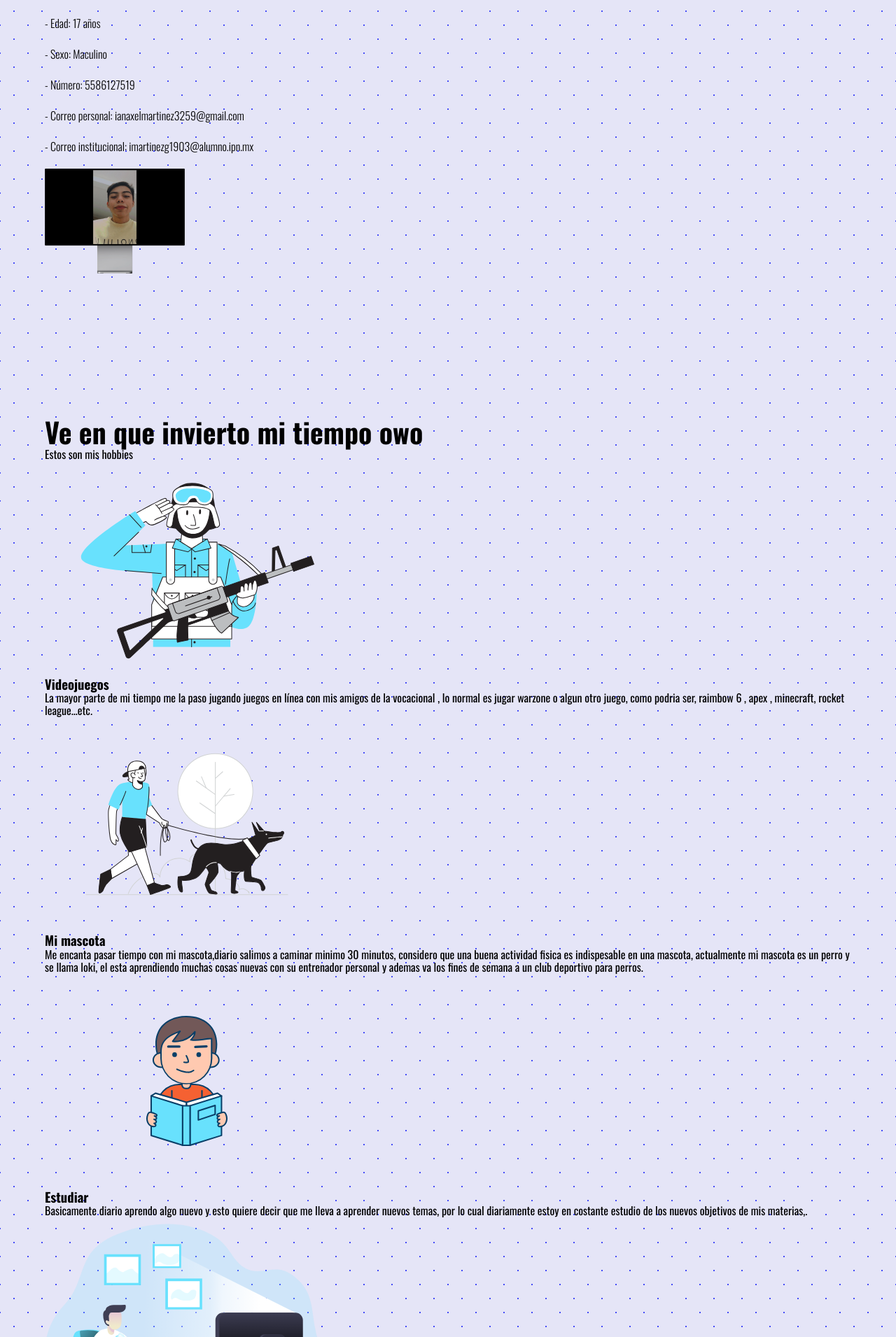
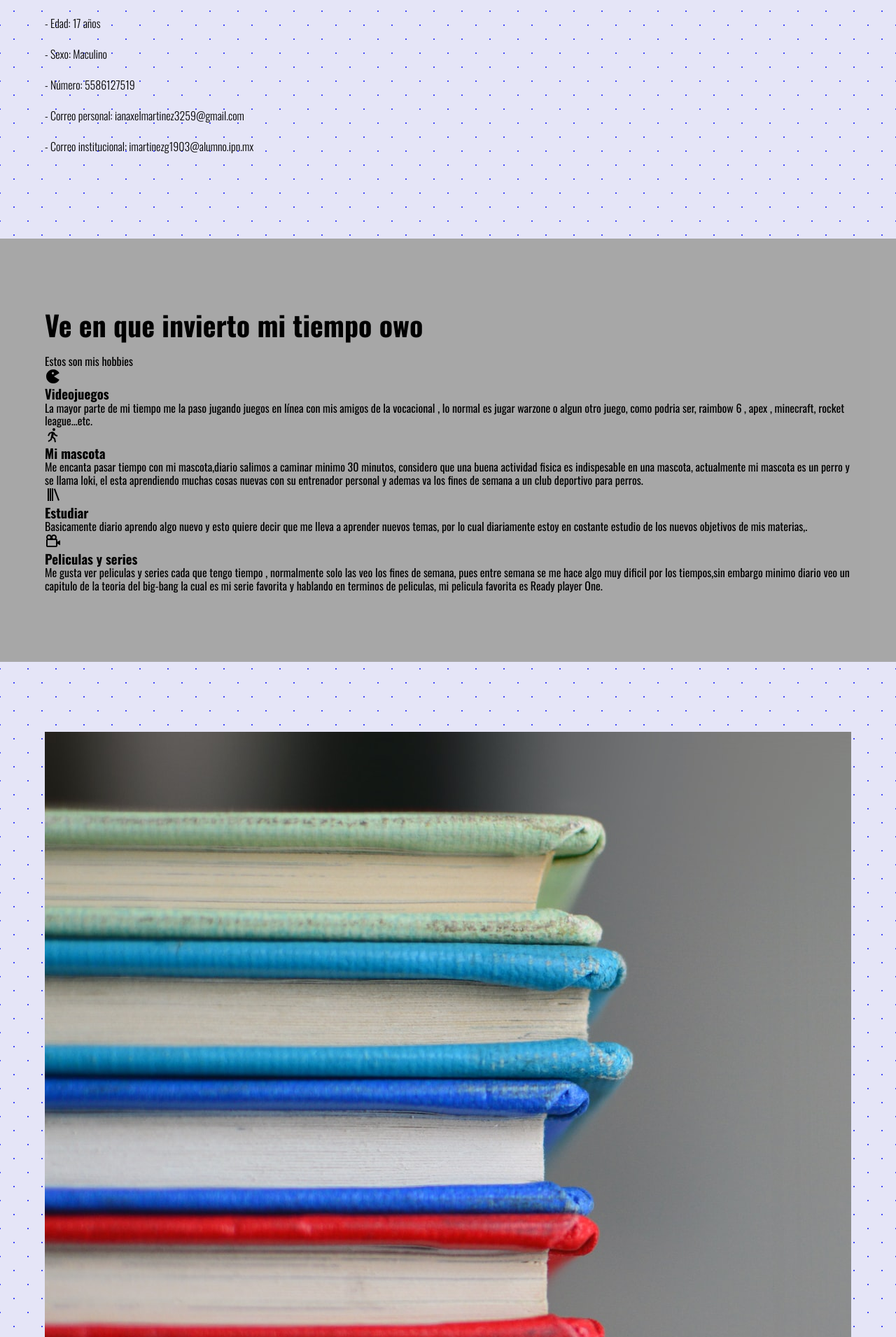
Before and after one commit to MartinezGodinezIanAxel/4IV7-PSW-MARTINEZ-GODINEZ-IAN-AXEL, a PHP site: page / in a window 1280 px wide. Shown: the part 1404-3315 px from the top of the page at 70% size. Run offline with PHP 8.4, Linux system fonts and the light colour scheme.

Commit message:
pagina web

```diff
--- a/css/style.css
+++ b/css/style.css
@@ -113,6 +113,16 @@
     background: var(--color-primary);
 }
 
+.cta{
+    display: inline-block;
+    background:var(--color-btn);
+    color:var(--text-btn);
+    padding:var(--padding-btn);
+    text-align: center;
+    text-decoration: none;
+
+}
+
 .alumno{
     text-align: center;
     border-bottom: 5px solid #95b1a4;
@@ -163,13 +173,39 @@
     width: 90%;
 }
 
-.about__picture{
-    align-items: right;
-    width: 50;
-    height: 50;
-}
+
+
 .about__paragraph{
     margin: 20px 0;
     line-height: 1.5;
     font-weight: 300;
 }
+
+.about__picture{
+    text-align: center;
+
+
+}
+
+.about__img{
+    width: 95%;
+}
+
+.card{
+    background: #a7a7a7;
+
+}
+
+.card__copy{
+    margin-top: 20px;
+}
+
+.card__conatiner{
+    width: 99%;
+    margin: 0 auto;
+    margin-top: 60px;
+    display: grid;
+    grid-template-columns: repeat(3,1fr);
+    gap: 20px;
+
+}
--- a/index.html
+++ b/index.html
@@ -58,7 +58,7 @@
 
 <figure class="about__picture">
 
-    <img src="imagenes/smartmockups_kmbr33iy.png" width="200" height="150" alt="" class="about__img">
+
 </figure>
 </section>
 
@@ -71,7 +71,7 @@
 
 <div class="card__item">
     <figure class="card__img">
-<img src="imagenes/Military_Flatline.svg" alt="" class="card__picture">
+<img src="imagenes/bxs-game.svg" alt="" class="card__picture">
     </figure>
     <h3 class="card__title">Videojuegos</h3>
     <p class="card__paragraph">La mayor parte de mi tiempo me la paso jugando juegos en línea con mis amigos de la vocacional
@@ -81,7 +81,7 @@
 
 <div class="card__item">
     <figure class="card__img">
-<img src="imagenes/Dog walking_Flatline.svg" alt="" class="card__picture">
+<img src="imagenes/bx-walk.svg" alt="" class="card__picture">
     </figure>
     <h3 class="card__title">Mi mascota</h3>
     <p class="card__paragraph">Me encanta pasar tiempo con mi mascota,diario salimos a caminar minimo 30 minutos,
@@ -93,7 +93,7 @@
 
 <div class="card__item">
     <figure class="card__img">
-<img src="imagenes/Reading a book_Outline.svg" alt="" class="card__picture">
+<img src="imagenes/bx-library.svg" alt="" class="card__picture">
     </figure>
     <h3 class="card__title">Estudiar</h3>
     <p class="card__paragraph">Basicamente diario aprendo algo nuevo y esto quiere decir que me lleva a
@@ -103,7 +103,7 @@
 
 <div class="card__item">
     <figure class="card__img">
-<img src="imagenes/Resting _Monochromatic.svg" alt="" class="card__picture">
+<img src="imagenes/bx-camera-movie.svg" alt="" class="card__picture">
     </figure>
     <h3 class="card__title">Peliculas y series </h3>
     <p class="card__paragraph">Me gusta ver peliculas y series cada que tengo tiempo , normalmente solo
```
Also changed, not shown: ian.jpeg (deleted), imagenes/bx-camera-movie.svg (added), imagenes/bx-library.svg (added), imagenes/bx-walk.svg (added), imagenes/bxs-game.svg (added), imagenes/vio1.jpg (added).
